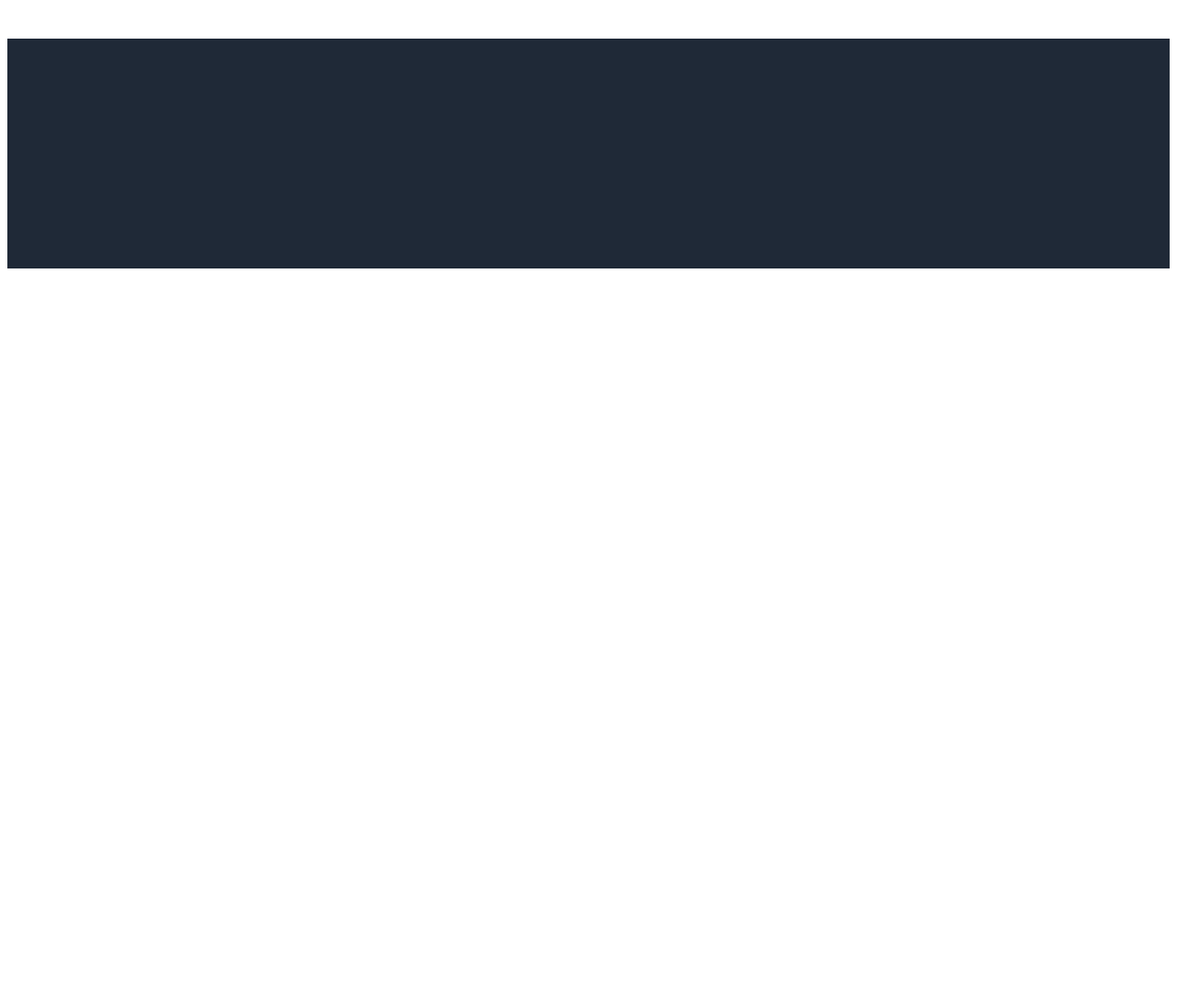
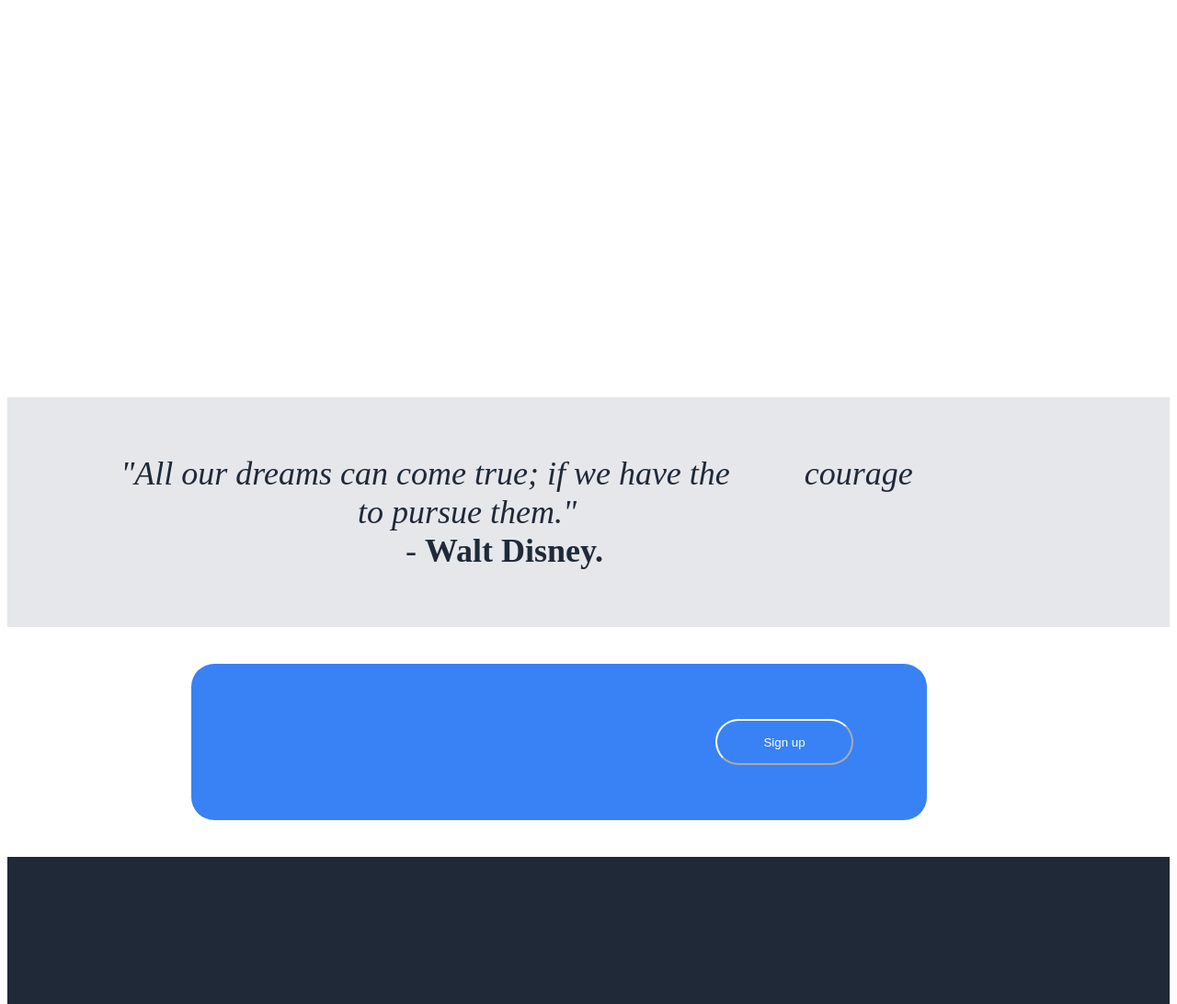
Before and after one commit to nrajesh2305/Landing_Page, a plain HTML site: page index.html in a window 1280 px wide. Shown: the part 1002-2094 px from the top of the page at 92% size. Before the commit the page ends 1302 px from the top, so only its background shows below. Drawn offline with Linux system fonts and the light colour scheme.

Commit message:
Added blue box, along with an image box for second section.

```diff
--- a/index.html
+++ b/index.html
@@ -11,8 +11,14 @@
     <br><br>
     <img src="https://cdn.pixabay.com/photo/2017/09/16/19/33/parrot-2756488_640.jpg" alt="A bird" class="img">
 </div>
+
 <div class="flex-container2">
-    <div class="two"></div>
+    <div class="two">
+
+    </div>
+    <div id="flex-container2-items">
+        <div class="item1"></div>
+    </div>
 </div>
 
 <div class="flex-container3">
@@ -20,8 +26,15 @@
 </div>
 
 <div class="flex-container2">
-    <div class="four"></div>
+    <div class="four">
+        <div id="flex-sub">
+            <button class="button">
+                Sign up
+            </button>
+        </div>
+    </div>
 </div>
+
 <div class="flex-container1">
     <div class="five"></div>
 </div>
--- a/style.css
+++ b/style.css
@@ -22,6 +22,37 @@ img
     margin-left: 70%;
     position: absolute;
     top: 80px;
+}
+
+#flex-sub
+{
+    display: flex;
+    width: 844px;
+    height: 170px;
+    margin-left: 20%;
+    background-color: #3882F6;
+    border-radius: 25px;
+}
+
+button
+{
+    border-color: white;
+    background-color: #3882F6;
+    width: 150px;
+    height: 50px;
+    border-radius: 25px;
+    color: white;
+    margin-left: auto;
+    margin-right: 80px;
+}
+
+#flex-container2-items
+{
+    width: 250px;
+    height: 250px;
+    margin-bottom: 50%;
+    border: 4px solid #3882F6;
+    background-color: white;
 }
 
 .flex-container2 div
@@ -60,6 +91,7 @@ p
     align-items: center;
 }
 
+
 .flex-container3
 {
     background-color: #E5E7EB;
```
